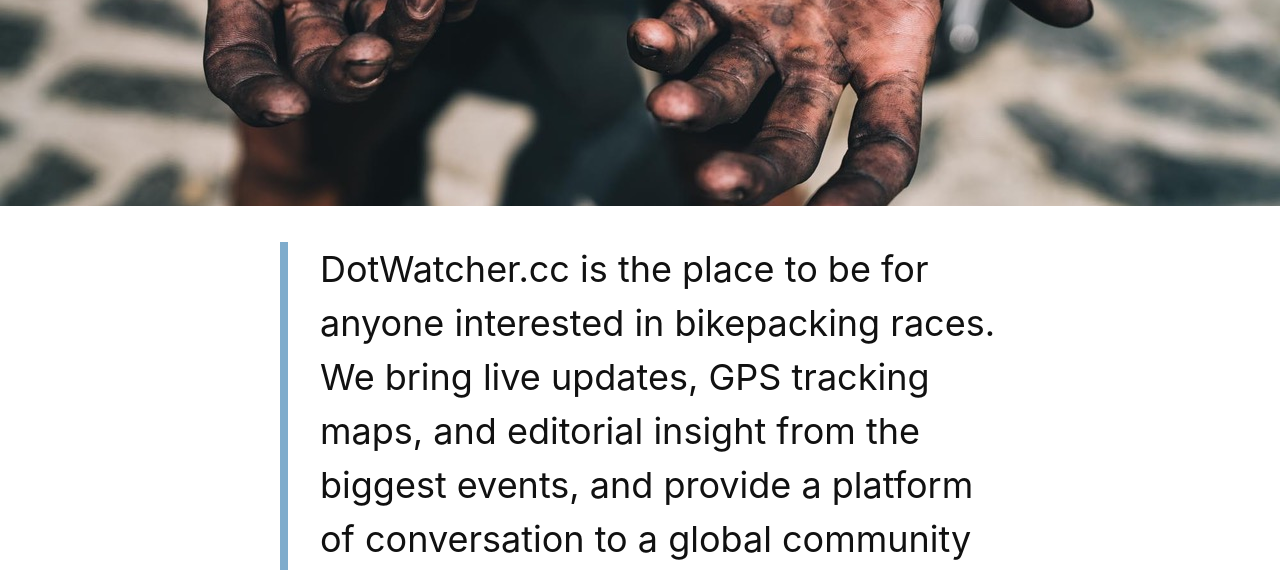
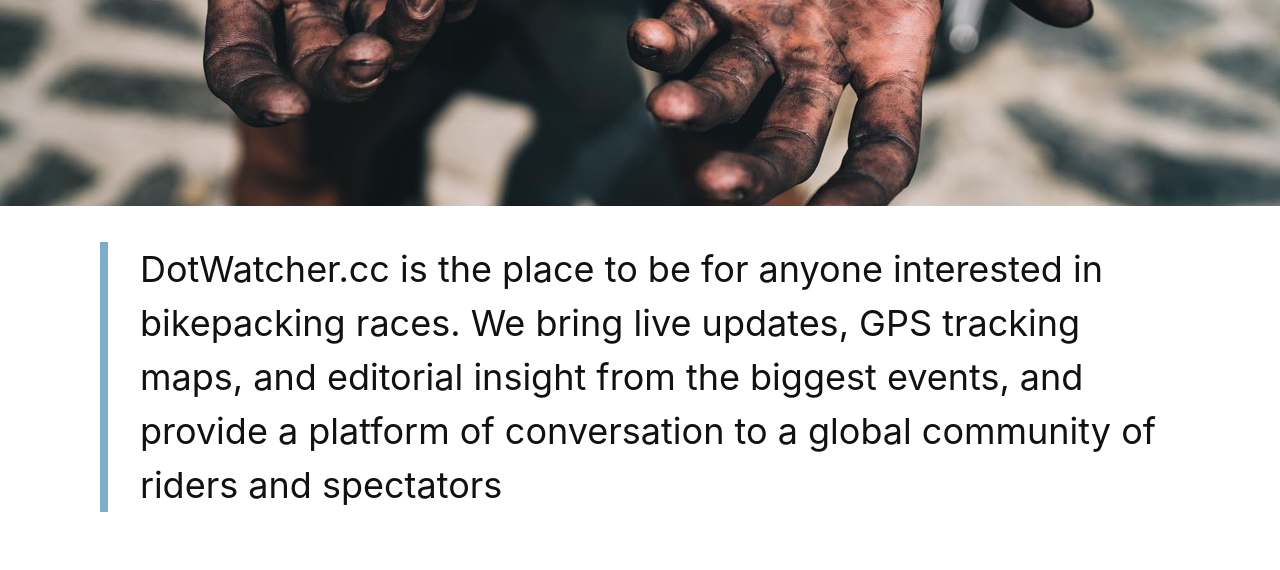
Before and after one commit to dotwatcher/dotwatcher-holding-page, a plain HTML site: page index.html in a window 1280 px wide. Shown: the part 474-1044 px from the top of the page. Drawn offline with nearby package versions, Linux system fonts and the light colour scheme.

Commit message:
Updated copy

```diff
--- a/index.html
+++ b/index.html
@@ -70,7 +70,7 @@
   <div>
     <div class="cf mb4">
       <div class="fl cf w-100 ph3 mv4 mv0-ns">
-        <p class="f3 f2-ns lh-copy measure-narrow center pl4 bl bw3 mb0" style="border-color: #7faccc;">DotWatcher.cc is the place to be for anyone interested in bikepacking races. We bring live updates, GPS tracking maps, and editorial insight from the biggest events, and provide a platform of conversation to a global community of riders and spectators</p>
+        <p class="f3 f2-ns lh-copy measure center pl4 bl bw3 mb0" style="border-color: #7faccc;">DotWatcher.cc is the place to be for anyone interested in bikepacking races. We bring live updates, GPS tracking maps, and editorial insight from the biggest events, and provide a platform of conversation to a global community of riders and spectators</p>
       </div>
     </div>
     <footer class="pv4 ph3 ph5-ns tc">
```
